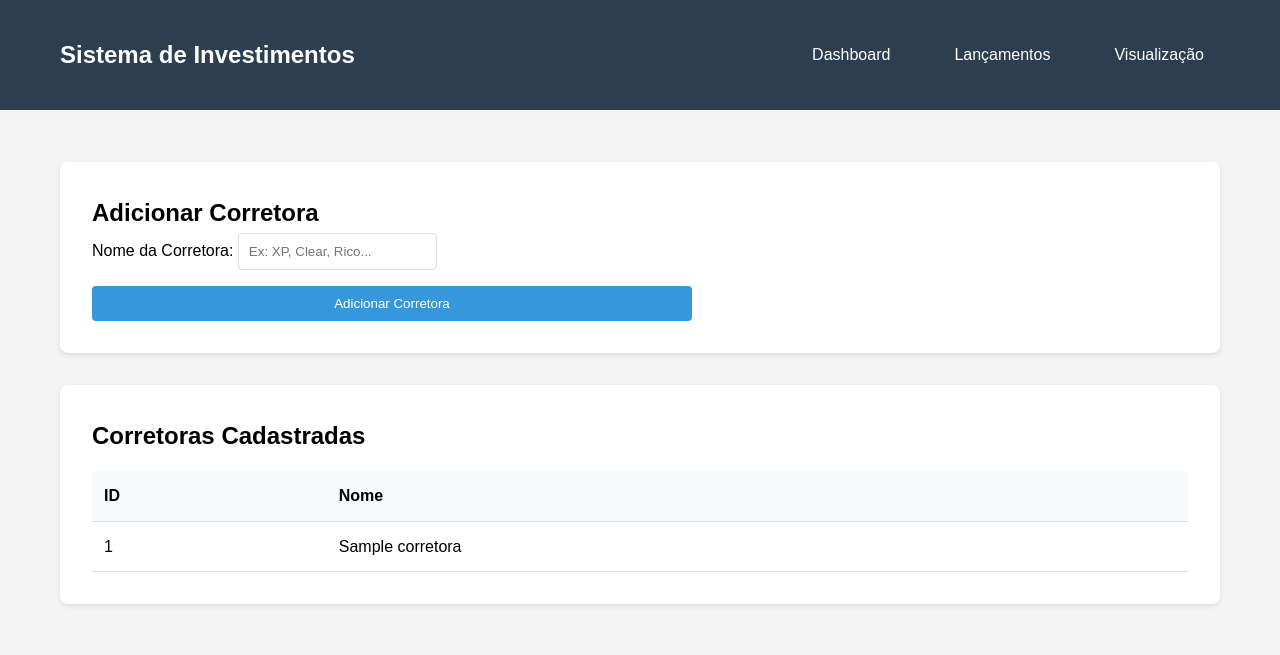
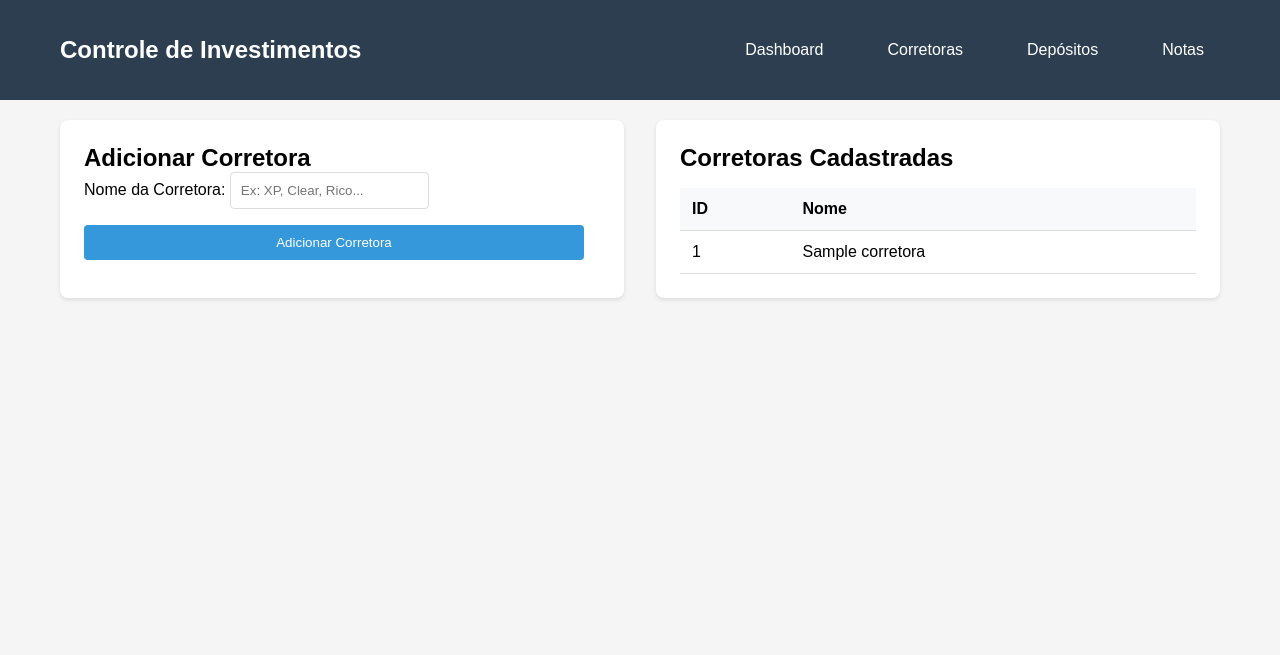
Before and after one commit to vieiraservicos10/investimentos, a Flask app: template templates/corretoras.html in a window 1280 px wide. Shown: the top 655 px of the page. Run offline with Flask 3, Linux system fonts and the light colour scheme; the template is opened without the code that fills it: most values are stand-ins (such as "Sample title", 1, 10 or a date in 2020); parts of the project's set-up code (start-up, migrations or seed data) failed here and were passed over.

Commit message:
Update title and navigation links in base.html

```diff
--- a/templates/base.html
+++ b/templates/base.html
@@ -3,98 +3,39 @@
 <head>
     <meta charset="UTF-8">
     <meta name="viewport" content="width=device-width, initial-scale=1.0">
-    <title>Sistema de Investimentos</title>
+    <title>Controle de Investimentos</title>
     <style>
-        * {
-            margin: 0;
-            padding: 0;
-            box-sizing: border-box;
-        }
-        body {
-            font-family: Arial, sans-serif;
-            line-height: 1.6;
-            background: #f4f4f4;
-        }
-        .container {
-            max-width: 1200px;
-            margin: 0 auto;
-            padding: 20px;
-        }
-        header {
-            background: #2c3e50;
-            color: white;
-            padding: 1rem 0;
-            margin-bottom: 2rem;
-        }
-        nav {
-            display: flex;
-            justify-content: space-between;
-            align-items: center;
-        }
-        .nav-links {
-            display: flex;
-            list-style: none;
-            gap: 2rem;
-        }
-        .nav-links a {
-            color: white;
-            text-decoration: none;
-            padding: 0.5rem 1rem;
-            border-radius: 4px;
-        }
-        .nav-links a:hover {
-            background: #34495e;
-        }
-        .card {
-            background: white;
-            padding: 2rem;
-            margin-bottom: 2rem;
-            border-radius: 8px;
-            box-shadow: 0 2px 5px rgba(0,0,0,0.1);
-        }
-        table {
-            width: 100%;
-            border-collapse: collapse;
-            margin-top: 1rem;
-        }
-        th, td {
-            padding: 12px;
-            text-align: left;
-            border-bottom: 1px solid #ddd;
-        }
-        th {
-            background: #f8f9fa;
-        }
-        form {
-            display: grid;
-            gap: 1rem;
-            max-width: 600px;
-        }
-        input, select, button {
-            padding: 10px;
-            border: 1px solid #ddd;
-            border-radius: 4px;
-        }
-        button {
-            background: #3498db;
-            color: white;
-            border: none;
-            cursor: pointer;
-        }
-        button:hover {
-            background: #2980b9;
-        }
+        * { margin: 0; padding: 0; box-sizing: border-box; }
+        body { font-family: Arial, sans-serif; background: #f5f5f5; }
+        .container { max-width: 1200px; margin: 0 auto; padding: 20px; }
+        header { background: #2c3e50; color: white; padding: 1rem 0; }
+        nav { display: flex; justify-content: space-between; align-items: center; }
+        .nav-links { display: flex; list-style: none; gap: 2rem; }
+        .nav-links a { color: white; text-decoration: none; padding: 0.5rem 1rem; }
+        .nav-links a:hover { background: #34495e; border-radius: 4px; }
+        .card { background: white; padding: 1.5rem; margin-bottom: 1rem; border-radius: 8px; box-shadow: 0 2px 4px rgba(0,0,0,0.1); }
+        table { width: 100%; border-collapse: collapse; margin-top: 1rem; }
+        th, td { padding: 12px; text-align: left; border-bottom: 1px solid #ddd; }
+        th { background: #f8f9fa; }
+        form { display: grid; gap: 1rem; max-width: 500px; }
+        input, select, button { padding: 10px; border: 1px solid #ddd; border-radius: 4px; }
+        button { background: #3498db; color: white; border: none; cursor: pointer; }
+        button:hover { background: #2980b9; }
+        .positive { color: #27ae60; }
+        .negative { color: #e74c3c; }
+        .grid-2 { display: grid; grid-template-columns: 1fr 1fr; gap: 2rem; }
     </style>
 </head>
 <body>
     <header>
         <div class="container">
             <nav>
-                <h1>Sistema de Investimentos</h1>
+                <h1>Controle de Investimentos</h1>
                 <ul class="nav-links">
                     <li><a href="{{ url_for('index') }}">Dashboard</a></li>
-                    <li><a href="{{ url_for('lancamentos') }}">Lançamentos</a></li>
-                    <li><a href="{{ url_for('visualizacao') }}">Visualização</a></li>
+                    <li><a href="{{ url_for('gerenciar_corretoras') }}">Corretoras</a></li>
+                    <li><a href="{{ url_for('depositos') }}">Depósitos</a></li>
+                    <li><a href="{{ url_for('notas_corretagem') }}">Notas</a></li>
                 </ul>
             </nav>
         </div>
```
